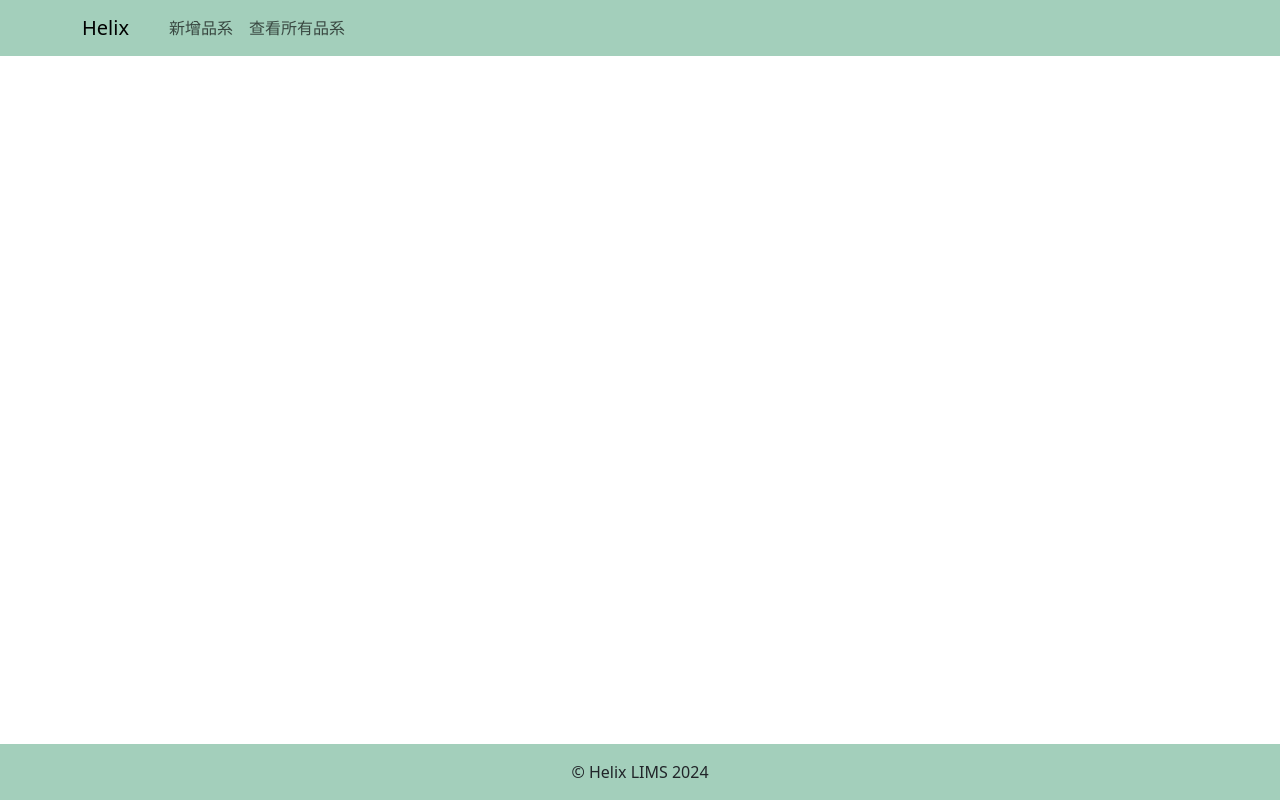
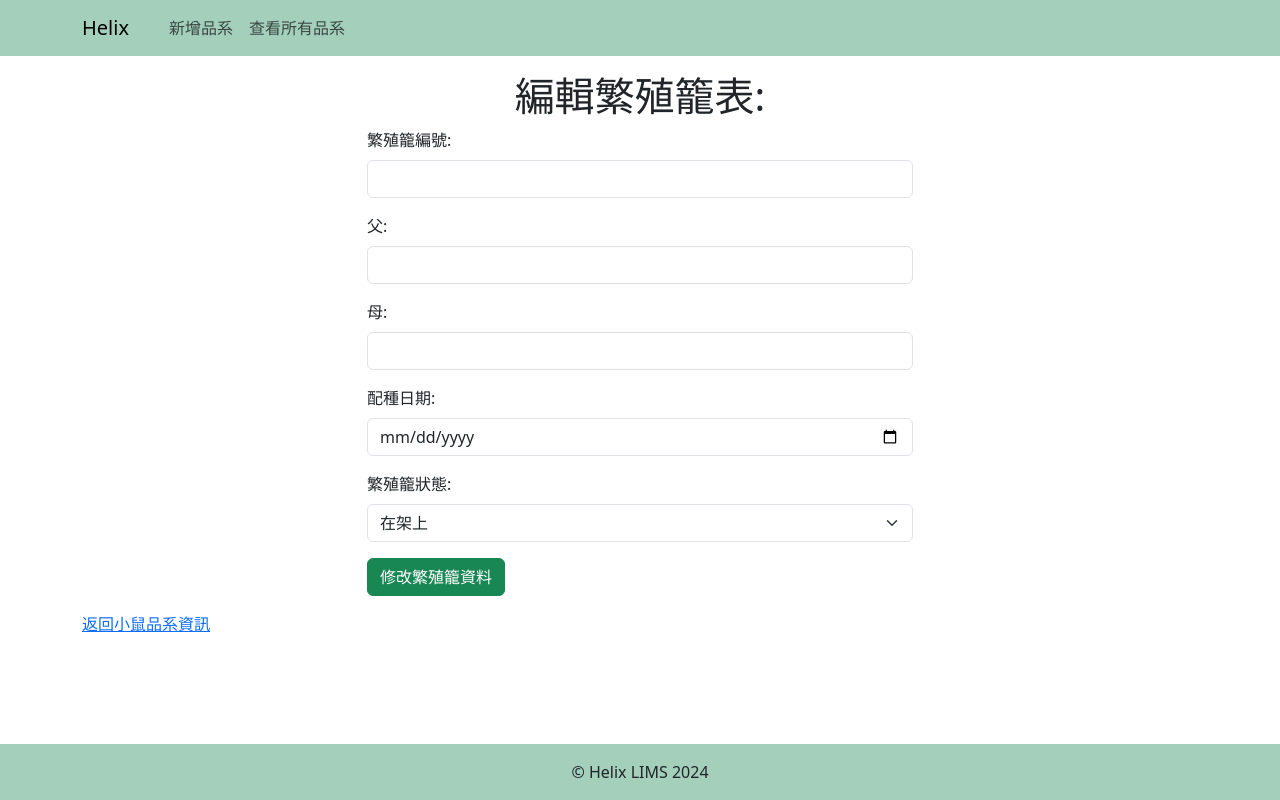
Before and after one commit to code8la888/helix-app, a React (Vite) app in the folder client/: page /strains/1/breedingRecord/1/edit in a window 1280 px wide. Built offline with nearby package versions, Linux system fonts and the light colour scheme; no server answers.

Commit message:
feat: implement edit breeding record function in EditBreedingRecord page

```diff
--- a/client/src/components/App.jsx
+++ b/client/src/components/App.jsx
@@ -13,6 +13,8 @@ import StrainDetails from "../pages/strains/StrainDetails";
 import EditStrain from "../pages/strains/EditStrain";
 import NewMice from "../pages/mice/NewMice";
 import NewBreedingRecord from "../pages/breedingRecords/NewBreedingRecord";
+import EditBreedingRecord from "../pages/breedingRecords/EditBreedingRecord";
+import EditMice from "../pages/mice/EditMice";
 
 class App extends Component {
   componentDidMount() {
@@ -33,6 +35,14 @@ class App extends Component {
             <Route path="/strains/:id/edit" element={<EditStrain />} />
             <Route path="/strains/:id/mice/new" element={<NewMice />} />
             <Route
+              path="/strains/:strainId/breedingRecord/:breedingRecordId/edit"
+              element={<EditBreedingRecord />}
+            />
+            <Route
+              path="/strains/:id/mice/:miceId/edit"
+              element={<EditMice />}
+            />
+            <Route
               path="/strains/:id/breedingRecord/new"
               element={<NewBreedingRecord />}
             />
--- /dev/null
+++ b/client/src/pages/breedingRecords/EditBreedingRecord.jsx
@@ -0,0 +1,206 @@
+import React, { useEffect, useState } from "react";
+import { useParams, useNavigate } from "react-router-dom";
+import axios from "axios";
+
+export default function EditBreedingRecord() {
+  const { strainId, breedingRecordId } = useParams();
+  const navigate = useNavigate();
+  const [breedingRecord, setBreedingRecord] = useState({
+    strain: strainId,
+    cage_no: "",
+    parents: {
+      father: "",
+      mother: "",
+    },
+    pairing_date: "",
+    on_shelf: "在架上",
+  });
+  const [validated, setValidated] = useState(false);
+  const fetchStrainData = async () => {
+    try {
+      const res = await axios.get(
+        `/api/strains/${strainId}/breedingRecord/${breedingRecordId}/edit`
+      );
+
+      console.log(res.data);
+      setBreedingRecord(res.data.breedingRecord);
+    } catch (error) {
+      console.error("Error fetching strain data:", error);
+    }
+  };
+
+  useEffect(() => {
+    fetchStrainData();
+  }, []);
+
+  const handleChange = (event) => {
+    const { name, value } = event.target;
+    if (name.includes(".")) {
+      const [parentKey, childKey] = name.split(".");
+      setBreedingRecord((prev) => ({
+        ...prev,
+        [parentKey]: {
+          ...prev[parentKey],
+          [childKey]: value,
+        },
+      }));
+    } else {
+      setBreedingRecord((prev) => ({
+        ...prev,
+        [name]: value,
+      }));
+    }
+  };
+
+  console.log(breedingRecord);
+
+  const handleSubmit = async (event) => {
+    event.preventDefault();
+    const form = event.currentTarget;
+    if (form.checkValidity() === false) {
+      event.stopPropagation();
+      setValidated(true);
+      return;
+    }
+
+    setValidated(true);
+
+    const { _id, __v, ...rest } = breedingRecord;
+
+    const updatedFormData = {
+      breedingRecord: {
+        ...rest,
+      },
+    };
+    console.log(updatedFormData);
+
+    try {
+      const res = await axios.put(
+        `/api/strains/${strainId}/breedingRecord/${breedingRecordId}`,
+        updatedFormData,
+        {
+          headers: {
+            "Content-Type": "application/json",
+          },
+        }
+      );
+
+      if (res.data.redirect) {
+        navigate(res.data.redirect);
+      } else {
+        console.log("資料送出成功:", res.data);
+      }
+    } catch (error) {
+      if (error.response) {
+        console.error("伺服器返回錯誤:", error.response.data);
+        console.error("HTTP 狀態碼:", error.response.status);
+      } else if (error.request) {
+        console.error("沒有收到伺服器回應:", error.request);
+      } else {
+        console.error("發送失敗:", error.message);
+      }
+    }
+  };
+
+  return (
+    <>
+      <div className="row">
+        <h1 className="text-center">編輯繁殖籠表:</h1>
+        <div className="col-md-6 offset-md-3">
+          <form
+            onSubmit={handleSubmit}
+            noValidate
+            className={`validated-form ${validated ? "was-validated" : ""}`}
+          >
+            <div className="mb-3">
+              <label className="form-label" for="cage_no">
+                繁殖籠編號:
+              </label>
+              <input
+                className="form-control"
+                type="text"
+                id="cage_no"
+                name="cage_no"
+                onChange={handleChange}
+                value={breedingRecord.cage_no}
+                required
+              />
+              <div className="valid-feedback">looks good!</div>
+            </div>
+            <div className="mb-3">
+              <label className="form-label" for="father">
+                父:
+              </label>
+              <input
+                className="form-control"
+                type="text"
+                id="father"
+                name="parents.father"
+                onChange={handleChange}
+                value={breedingRecord.parents.father}
+                required
+              />
+              <div className="valid-feedback">looks good!</div>
+            </div>
+            <div className="mb-3">
+              <label className="form-label" for="abbr">
+                母:
+              </label>
+              <input
+                className="form-control"
+                type="text"
+                id="mother"
+                name="parents.mother"
+                onChange={handleChange}
+                value={breedingRecord.parents.mother}
+                required
+              />
+              <div className="valid-feedback">looks good!</div>
+            </div>
+            <div className="mb-3">
+              <label className="form-label" for="pairing_date">
+                配種日期:
+              </label>
+              <input
+                className="form-control"
+                type="date"
+                id="pairing_date"
+                name="pairing_date"
+                onChange={handleChange}
+                value={
+                  breedingRecord?.pairing_date
+                    ? new Date(breedingRecord.pairing_date)
+                        .toISOString()
+                        .split("T")[0]
+                    : ""
+                }
+                required
+              />
+              <div className="valid-feedback">looks good!</div>
+            </div>
+            <div className="mb-3">
+              <label className="form-label" for="on_shelf">
+                繁殖籠狀態:
+              </label>
+              <select
+                name="on_shelf"
+                id="on_shelf"
+                className="form-select"
+                onChange={handleChange}
+              >
+                <option value="在架上">在架上</option>
+                <option value="已關閉">已關閉</option>
+              </select>
+              <div className="valid-feedback">looks good!</div>
+            </div>
+
+            <div className="mb-3">
+              <button className="btn btn-success">修改繁殖籠資料</button>
+            </div>
+          </form>
+        </div>
+      </div>
+      <a href={`/strains/${strainId}`}>返回小鼠品系資訊</a>
+    </>
+  );
+}
--- /dev/null
+++ b/client/src/pages/mice/EditMice.jsx
@@ -0,0 +1,5 @@
+import React from "react";
+
+export default function EditMice() {
+  return <div>EditMice</div>;
+}
```
Also changed, not shown: client/src/pages/strains/StrainDetails.jsx (+65 -39 lines), 2 other files (tests, documents, lock files or other folders).
